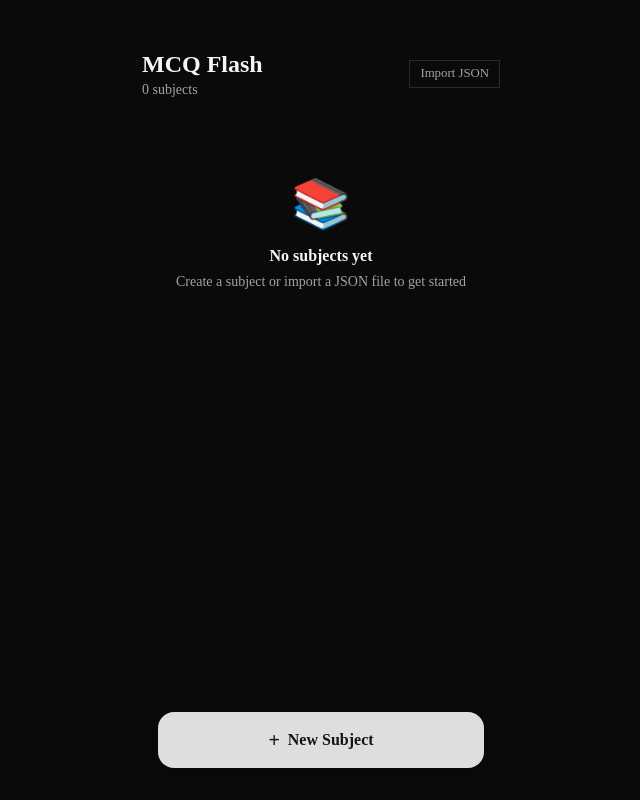
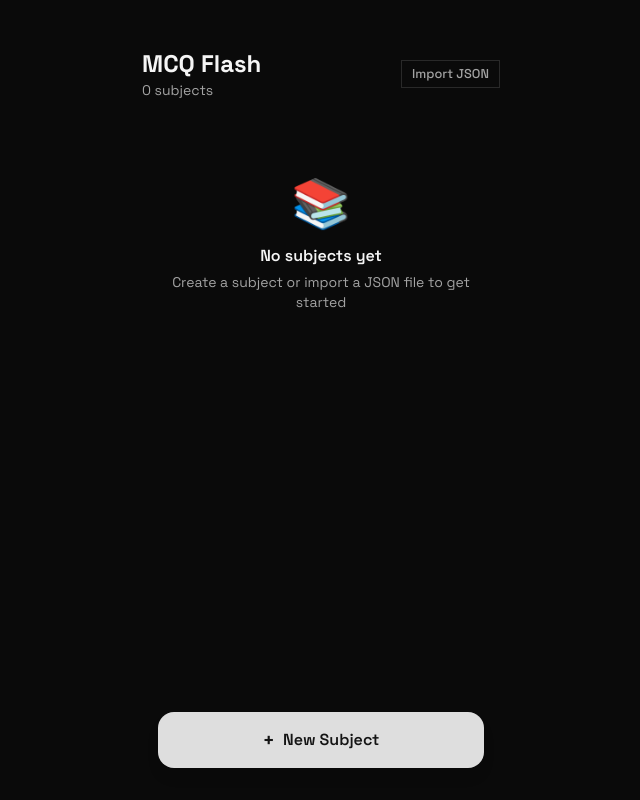
Before and after one commit to 0xffvirus/mcq_anki, a Next.js app: page / in a window 1280 px wide. Shown: the whole page, without its empty margins (319-959 px from the left). Built offline with nearby package versions, Linux system fonts and the light colour scheme.

Commit message:
changing font

```diff
--- a/app/layout.tsx
+++ b/app/layout.tsx
@@ -1,5 +1,7 @@
 import type { Metadata, Viewport } from "next";
-import { GeistSans } from "geist/font/sans";
+import { Space_Grotesk } from "next/font/google";
+
+const spaceGrotesk = Space_Grotesk({ subsets: ["latin"], variable: "--font-sans", weight: ["300", "400", "500", "600", "700"] });
 import "./globals.css";
 
 export const metadata: Metadata = {
@@ -30,7 +32,7 @@ export default function RootLayout({
   children: React.ReactNode;
 }>) {
   return (
-    <html lang="en" className={GeistSans.variable}>
+    <html lang="en" className={spaceGrotesk.variable}>
       <body className="antialiased bg-background text-foreground font-sans">
         <div className="mx-auto max-w-[390px] min-h-screen">
           {children}
```
